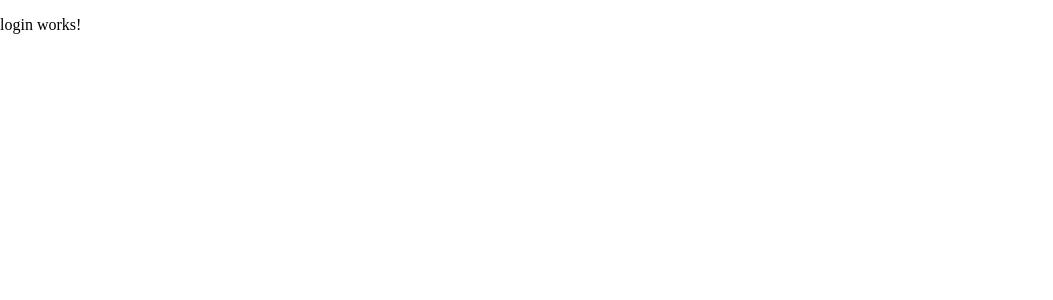
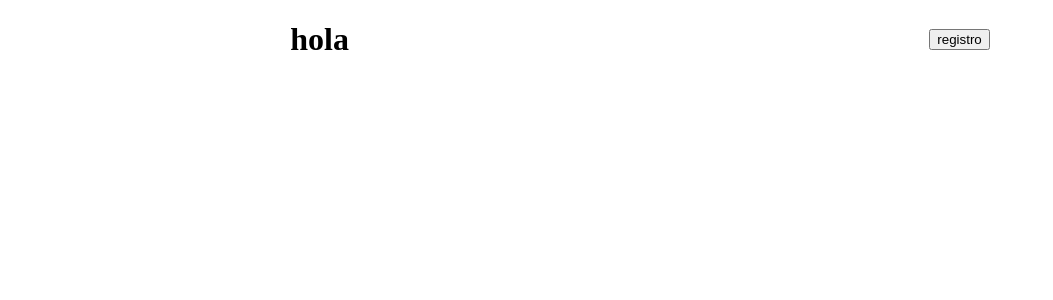
Before and after one commit to dcuecal515/Hundir-la-flota, an Angular app in the folder Frontend/HundirLaFlota/: page /login in a window 1280 px wide. Shown: the top 300 px of the page, without its empty margins (0-1053 px from the left). Built offline with nearby package versions, Linux system fonts and the light colour scheme.

Commit message:
subida de modificaciones para poder trabajar en conjunto en el front

```diff
--- a/Frontend/HundirLaFlota/src/app/pages/login/login.component.css
+++ b/Frontend/HundirLaFlota/src/app/pages/login/login.component.css
@@ -0,0 +1,10 @@
+.login{
+    display: flex;
+    flex-direction: row;
+    align-items: center;
+    justify-content: space-around;
+}
+.sign-up{
+    display: none;
+    flex-direction: column;
+}
--- a/Frontend/HundirLaFlota/src/app/pages/login/login.component.html
+++ b/Frontend/HundirLaFlota/src/app/pages/login/login.component.html
@@ -1 +1,8 @@
-<p>login works!</p>
+<div class="login" #login>
+    <h1>hola</h1>
+    <button (click)=changesignup()>registro</button>
+</div>
+<div class="sign-up" #signup>
+<h1>adios</h1>
+    <button (click)=changelogin()>inicio sesion</button>
+</div>
--- a/Frontend/HundirLaFlota/src/app/pages/login/login.component.ts
+++ b/Frontend/HundirLaFlota/src/app/pages/login/login.component.ts
@@ -1,4 +1,4 @@
-import { Component } from '@angular/core';
+import { Component,ViewChild,ElementRef } from '@angular/core';
 
 @Component({
   selector: 'app-login',
@@ -8,5 +8,15 @@ import { Component } from '@angular/core';
   styleUrl: './login.component.css'
 })
 export class LoginComponent {
+  @ViewChild('login', { static: true }) login!: ElementRef;
+  @ViewChild('signup', { static: false }) signup!: ElementRef;
 
+  changesignup(){
+    this.login.nativeElement.style.display='none'
+    this.signup.nativeElement.style.display='flex'
+  }
+  changelogin(){
+    this.signup.nativeElement.style.display='none'
+    this.login.nativeElement.style.display='flex'
+  }
 }
```
Also changed, not shown: 2 other files (tests, documents, lock files or other folders).
